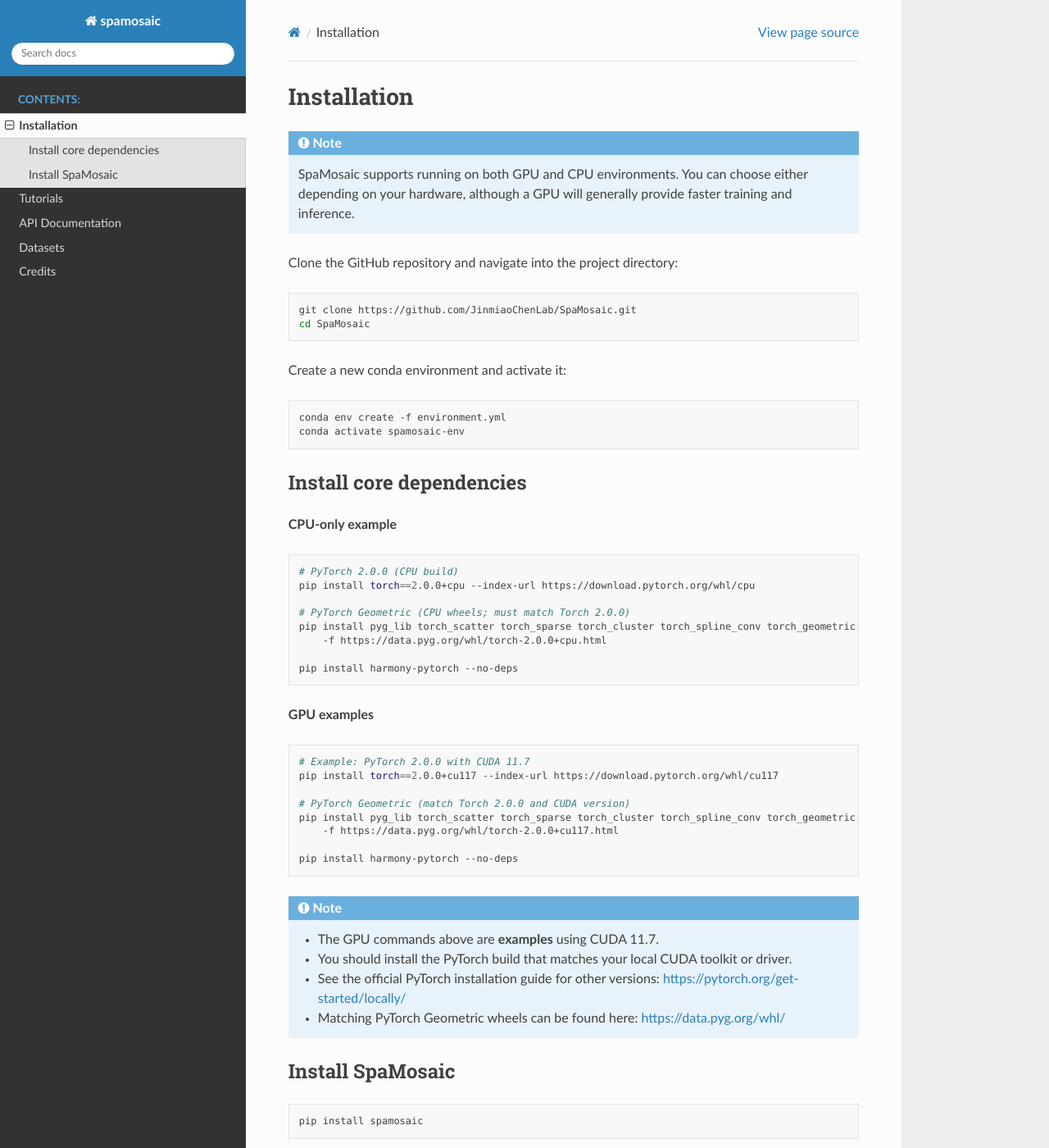
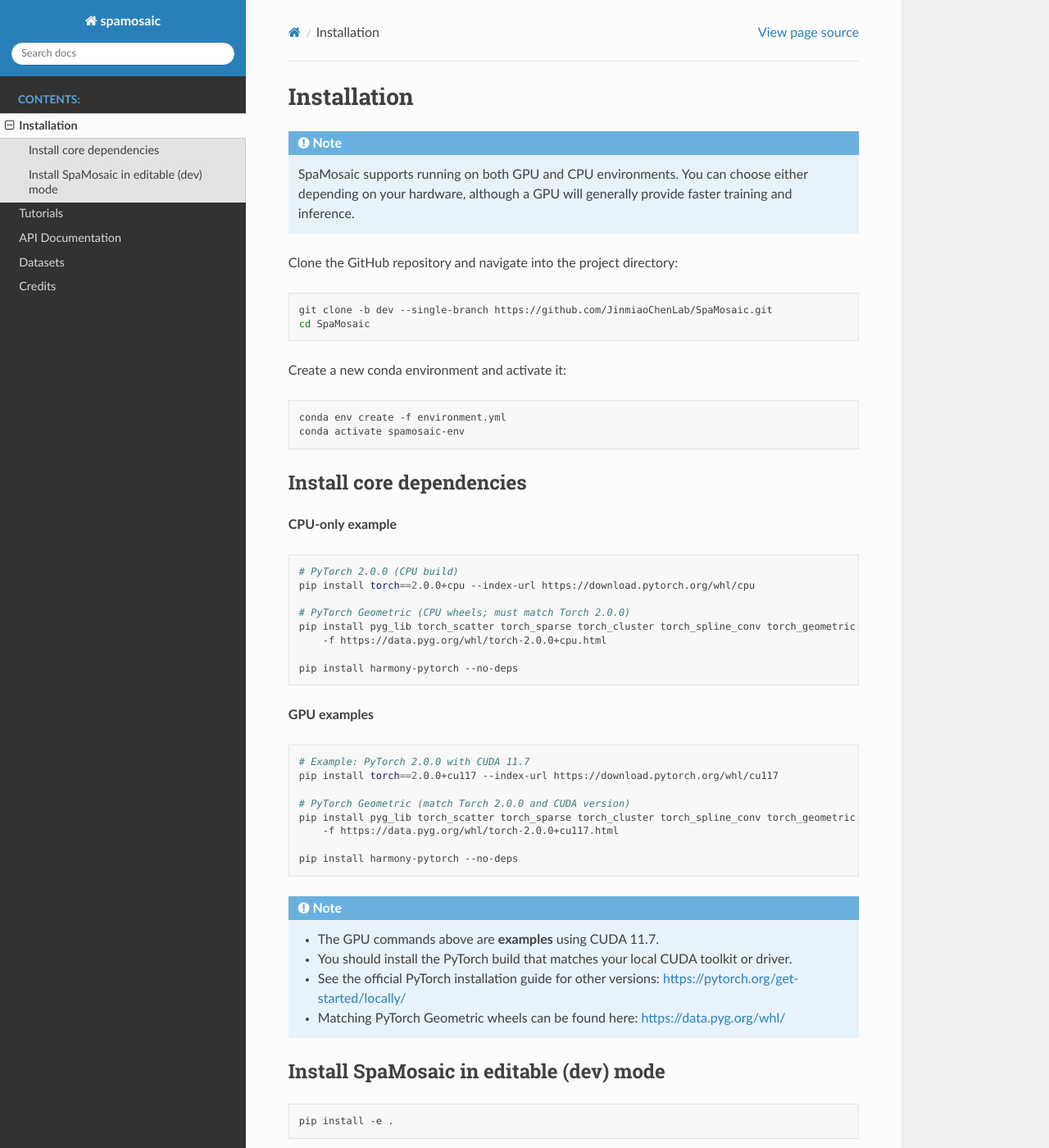
Before and after one commit to JinmiaoChenLab/SpaMosaic, a Sphinx documentation site: the page built from docs/source/install.rst, in a window 1280 px wide and 1400 px high. Shown: the whole window at 82% size. Built offline with Sphinx 7.4.7 and the Read the Docs theme 3.1.0, drawn with Linux system fonts in a browser that asks for light colours; pages that are not in the unit, such as notebooks, are missing from menus.

```diff
--- a/docs/source/install.rst
+++ b/docs/source/install.rst
@@ -10,7 +10,7 @@ Clone the GitHub repository and navigate into the project directory:
 
 .. code-block:: bash
 
-   git clone https://github.com/JinmiaoChenLab/SpaMosaic.git
+   git clone -b dev --single-branch https://github.com/JinmiaoChenLab/SpaMosaic.git
    cd SpaMosaic
 
 Create a new conda environment and activate it:
@@ -59,9 +59,9 @@ Install core dependencies
      https://data.pyg.org/whl/
 
 ------------
-Install SpaMosaic
+Install SpaMosaic in editable (dev) mode
 ------------
 
 .. code-block:: bash
 
-   pip install spamosaic
+   pip install -e .
```
Also changed, not shown: README.md (+1 -1 lines).
